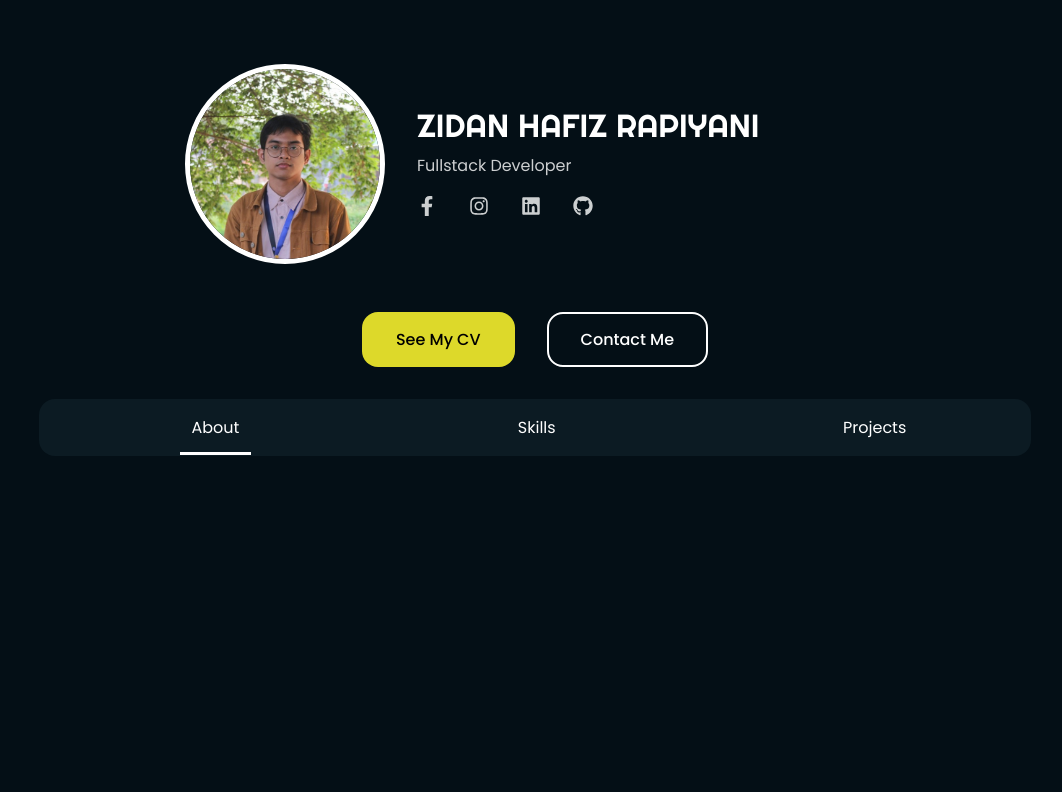
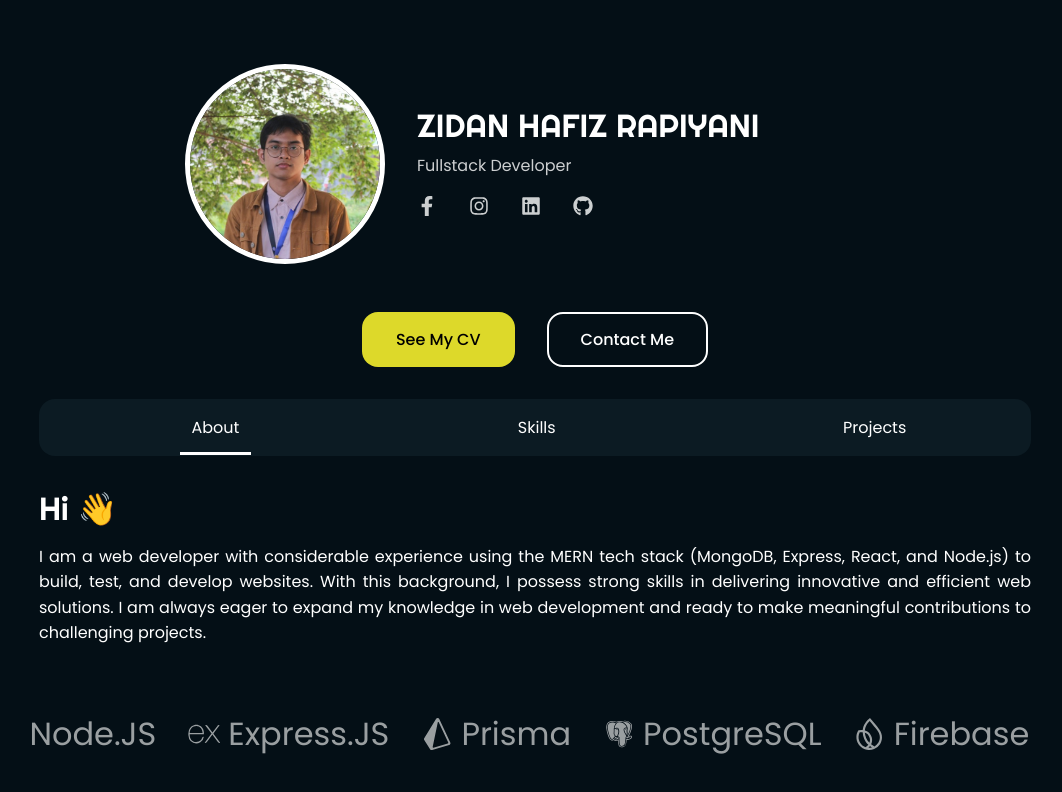
Before and after one commit to zidanhafiz/My-Portfolio-v3, a Next.js app: page / in a window 1280 px wide. Shown: the top 792 px of the page, without its empty margins (105-1167 px from the left). Built offline with nearby package versions, Linux system fonts and the light colour scheme; no server answers.

Commit message:
Add tech slider on about section

```diff
--- a/app/components/Hero/list.tsx
+++ b/app/components/Hero/list.tsx
@@ -2,14 +2,6 @@ import { FaInstagram } from 'react-icons/fa';
 import { FaLinkedin } from 'react-icons/fa';
 import { FaFacebookF } from 'react-icons/fa';
 import { FaGithub } from 'react-icons/fa';
-import { RiReactjsFill } from 'react-icons/ri';
-import { SiNextdotjs } from 'react-icons/si';
-import { FaNode } from 'react-icons/fa';
-import { SiExpress } from 'react-icons/si';
-import { BiLogoPostgresql } from 'react-icons/bi';
-import { SiFirebase } from 'react-icons/si';
-import { RiSupabaseFill } from 'react-icons/ri';
-import { SiPrisma } from 'react-icons/si';
 
 export const sosmedList = [
   {
@@ -29,38 +21,3 @@ export const sosmedList = [
     icon: () => <FaGithub />,
   },
 ];
-
-export const sliderList = [
-  {
-    name: 'React.JS',
-    icon: () => <RiReactjsFill />,
-  },
-  {
-    name: 'Next.JS',
-    icon: () => <SiNextdotjs />,
-  },
-  {
-    name: 'Node.JS',
-    icon: () => <FaNode />,
-  },
-  {
-    name: 'Express.JS',
-    icon: () => <SiExpress />,
-  },
-  {
-    name: 'Prisma',
-    icon: () => <SiPrisma />,
-  },
-  {
-    name: 'PostgreSQL',
-    icon: () => <BiLogoPostgresql />,
-  },
-  {
-    name: 'Firebase',
-    icon: () => <SiFirebase />,
-  },
-  {
-    name: 'Supabase',
-    icon: () => <RiSupabaseFill />,
-  },
-];
--- a/app/globals.scss
+++ b/app/globals.scss
@@ -18,6 +18,24 @@ body {
   overflow-x: hidden;
 }
 
+header {
+  @media (min-width: $breakpoint-md) {
+    max-width: $maxwidth-md;
+  }
+  margin: 0 auto;
+  padding: 4rem 1rem 0;
+}
+
+main {
+  padding: 2rem 1rem;
+  margin: 0 auto;
+  overflow-x: hidden;
+
+  @media (min-width: $breakpoint-md) {
+    max-width: $maxwidth-md;
+  }
+}
+
 a {
   color: inherit;
   text-decoration: none;
--- a/app/layout.tsx
+++ b/app/layout.tsx
@@ -1,7 +1,10 @@
 import type { Metadata } from 'next';
 import './globals.scss';
-import { inter, poppins } from '@/utils/fonts';
+import { poppins } from '@/utils/fonts';
 import ModalProvider from '@/context/showModal';
+import Hero from './components/Hero/Hero';
+import Navbar from '@/components/Navbar/Navbar';
+import SubmitAlert from '@/components/SubmitAlert/SubmitAlert';
 
 export const metadata: Metadata = {
   title: 'Zidan Hafiz Rapiyani | Portfolio',
@@ -34,7 +37,14 @@ export default function RootLayout({
   return (
     <html lang='en'>
       <body className={poppins.className}>
-        <ModalProvider>{children}</ModalProvider>
+        <ModalProvider>
+          <SubmitAlert />
+          <header>
+            <Hero />
+            <Navbar />
+          </header>
+          <main>{children}</main>
+        </ModalProvider>
       </body>
     </html>
   );
--- a/app/page.module.scss
+++ b/app/page.module.scss
@@ -1,13 +1,13 @@
 @import './variables.scss';
 
-.header {
-  @media (min-width: $breakpoint-md) {
-    max-width: $maxwidth-md;
+.about {
+  h3 {
+    font-size: 32px;
+    margin-bottom: 1rem;
   }
-  margin: 0 auto;
-  padding: 4rem 1rem;
+  p {
+    text-align: justify;
+    line-height: 1.6rem;
+    margin-bottom: 4rem;
+  }
 }
-
-.main {
-  color: #fff;
-}
--- a/app/page.tsx
+++ b/app/page.tsx
@@ -1,22 +1,16 @@
-import Navbar from '@/components/Navbar/Navbar';
-import Hero from './components/Hero/Hero';
+import { righteous } from '@/utils/fonts';
 import styles from './page.module.scss';
-import About from './components/About/About';
-import Skills from './components/Skills/Skills';
-import Projects from './components/Projects/Projects';
-import Contact from './components/Contact/Contact';
-import SubmitAlert from '@/components/SubmitAlert/SubmitAlert';
-import Footer from './components/Footer/Footer';
+import { TechSlider } from '@/components/TechSlider/TechSlider';
+
+const paragraph =
+  'I am a web developer with considerable experience using the MERN tech stack (MongoDB, Express, React, and Node.js) to build, test, and develop websites. With this background, I possess strong skills in delivering innovative and efficient web solutions. I am always eager to expand my knowledge in web development and ready to make meaningful contributions to challenging projects.';
 
 export default function Home() {
   return (
-    <>
-      <SubmitAlert />
-      <header className={styles.header}>
-        <Hero />
-        <Navbar />
-      </header>
-      <main className={styles.main}></main>
-    </>
+    <section className={styles.about}>
+      <h3 className={righteous.className}>Hi 👋</h3>
+      <p>{paragraph}</p>
+      <TechSlider />
+    </section>
   );
 }
--- a/app/components/Skills/SkillList.tsx
+++ b/app/skills/SkillList.tsx
@@ -70,7 +70,7 @@ export const database: Skills[] = [
   },
 ];
 
-export const getAllSkills = () => {
+const getAllSkills = () => {
   const skills: Skills[] = [];
 
   proLang.map((lang) => skills.push(lang));
@@ -79,3 +79,5 @@ export const getAllSkills = () => {
 
   return skills;
 };
+
+export const skills = getAllSkills();
--- a/components/Navbar/Navbar.tsx
+++ b/components/Navbar/Navbar.tsx
@@ -16,11 +16,11 @@ const navlist: Navlist[] = [
   },
   {
     name: 'Skills',
-    link: '#skills',
+    link: '/skills',
   },
   {
     name: 'Projects',
-    link: '#projects',
+    link: '/projects',
   },
 ];
 
--- /dev/null
+++ b/components/TechSlider/TechSlider.tsx
@@ -0,0 +1,132 @@
+'use client';
+import { RiReactjsFill } from 'react-icons/ri';
+import { SiNextdotjs } from 'react-icons/si';
+import { FaNode } from 'react-icons/fa';
+import { SiExpress } from 'react-icons/si';
+import { BiLogoPostgresql } from 'react-icons/bi';
+import { SiFirebase } from 'react-icons/si';
+import { RiSupabaseFill } from 'react-icons/ri';
+import { SiPrisma } from 'react-icons/si';
+
+import { motion, Variants } from 'framer-motion';
+
+import styles from './tech-slider.module.scss';
+import { ReactNode, useEffect, useState } from 'react';
+
+const sliderList = [
+  {
+    name: 'React.JS',
+    icon: () => <RiReactjsFill />,
+  },
+  {
+    name: 'Next.JS',
+    icon: () => <SiNextdotjs />,
+  },
+  {
+    name: 'Node.JS',
+    icon: () => <FaNode />,
+  },
+  {
+    name: 'Express.JS',
+    icon: () => <SiExpress />,
+  },
+  {
+    name: 'Prisma',
+    icon: () => <SiPrisma />,
+  },
+  {
+    name: 'PostgreSQL',
+    icon: () => <BiLogoPostgresql />,
+  },
+  {
+    name: 'Firebase',
+    icon: () => <SiFirebase />,
+  },
+  {
+    name: 'Supabase',
+    icon: () => <RiSupabaseFill />,
+  },
+];
+
+const desktopVariants: Variants = {
+  first: {
+    x: 0,
+  },
+  slide: {
+    x: -600,
+    transition: {
+      duration: 10,
+      repeat: Infinity,
+      repeatType: 'reverse',
+    },
+  },
+};
+
+const mobileVariants: Variants = {
+  first: {
+    x: 0,
+  },
+  slide: {
+    x: -1200,
+    transition: {
+      duration: 15,
+      repeat: Infinity,
+      repeatType: 'reverse',
+    },
+  },
+};
+
+export const TechSlider = () => {
+  return (
+    <Slider>
+      {sliderList.map((list) => (
+        <div
+          key={list.name}
+          className={styles['tech-list']}
+        >
+          {list.icon()}
+          {list.name}
+        </div>
+      ))}
+    </Slider>
+  );
+};
+
+const Slider = ({ children }: { children: ReactNode }) => {
+  const [windowWidth, setWindowWidth] = useState(window.innerWidth);
+
+  useEffect(() => {
+    const handleResize = () => {
+      setWindowWidth(window.innerWidth);
+    };
+
+    window.addEventListener('resize', handleResize);
+
+    return () => {
+      window.removeEventListener('resize', handleResize);
+    };
+  }, []);
+
+  if (windowWidth > 768) {
+    return (
+      <motion.div
+        className={styles.container}
+        variants={desktopVariants}
+        initial='first'
+        animate='slide'
+      >
+        {children}
+      </motion.div>
+    );
+  }
+  return (
+    <motion.div
+      className={styles.container}
+      variants={mobileVariants}
+      initial='first'
+      animate='slide'
+    >
+      {children}
+    </motion.div>
+  );
+};
--- /dev/null
+++ b/components/TechSlider/tech-slider.module.scss
@@ -0,0 +1,13 @@
+.container {
+  width: 100%;
+  font-size: 32px;
+  opacity: 0.6;
+  display: flex;
+  gap: 2rem;
+
+  .tech-list {
+    display: flex;
+    align-items: center;
+    gap: 8px;
+  }
+}
```
Also changed, not shown: app/components/Skills/Skills.tsx (deleted, +0 -65 lines), app/components/Skills/skills.scss (deleted, +0 -53 lines), app/skills/page.tsx (added, +9 -0 lines).
